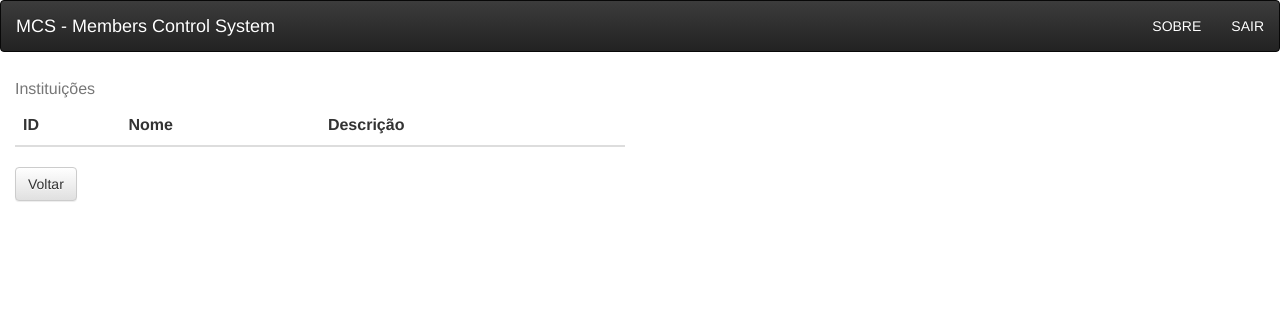
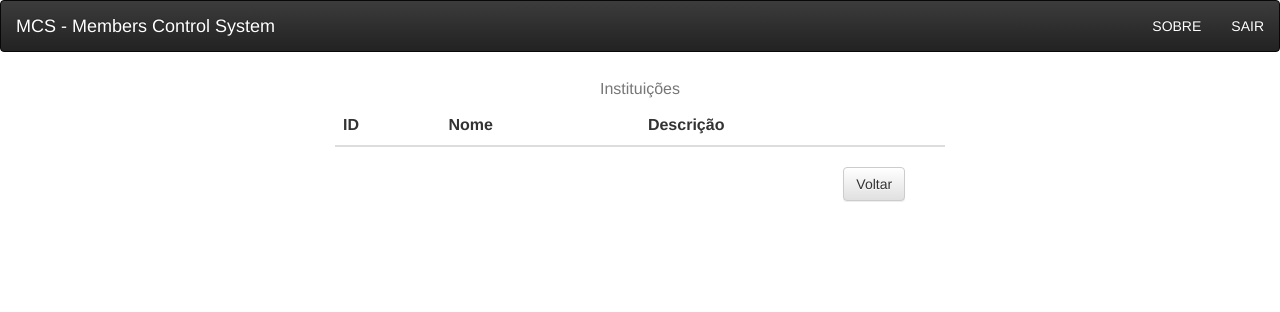
Before and after one commit to brunodarshan-zz/MembersControlSystem, a Django app: page /instituitions/instituitions_list/ in a window 1280 px wide. Shown: the top 312 px of the page. Run offline with Django 3.2, Linux system fonts and the light colour scheme; lists and menus that the app fills with data are empty; some libraries are stand-ins or nearby versions.

Commit message:
Modificações nos templates de formulários e tabelas

```diff
--- a/members/static/css/style.css
+++ b/members/static/css/style.css
@@ -5,7 +5,3 @@ body {
 .nav-login .container-fluid .navbar-header .navbar-brand, .nav-login .container-fluid ul li a {
 	color: #fff;
 }
-
-div .back {
-	margin-left: 40px;
-}
--- a/members/templates/members/add_actuation.html
+++ b/members/templates/members/add_actuation.html
@@ -11,8 +11,8 @@
 {% bootstrap_messages %}
 
 {% block content %}
-	<div class="container form-group row center-block">
-		<div class="col-xs-7">
+	<div class="container form-group">
+		<div class="col-xs-7 col-md-offset-2">
 			<form method="POST" class="form-group">
 				<fieldset>
 					<legend>Cadastro de Atuações</legend>
--- a/members/templates/members/add_instituition.html
+++ b/members/templates/members/add_instituition.html
@@ -11,8 +11,8 @@
 {% bootstrap_messages %}
 
 {% block content %}
-	<div class="container form-group row center-block">
-		<div class="col-xs-7">
+	<div class="container form-group">
+		<div class="col-xs-7 col-md-offset-2">
 			<form method="POST" class="form-group">
 				<fieldset>
 					<legend>Cadastro de Instituições</legend>
@@ -22,7 +22,7 @@
 					{% bootstrap_form form %}
 
 					{% bootstrap_button "Cadastrar" button_type="submit" button_class="btn-default" %}
-					<a href="{% url 'dashboard' %}">{% bootstrap_button "Voltar" button_type="button" button_class="btn-default" %}</a>
+					<a href="{% url 'dashboard' %}">{% bootstrap_button "Voltar" button_type="button" button_class="btn-default " %}</a>
 				</fieldset>
 			</form>
 		</div>
--- a/members/templates/members/add_member.html
+++ b/members/templates/members/add_member.html
@@ -11,8 +11,8 @@
 {% bootstrap_messages %}
 
 {% block content %}
-	<div class="container form-group row center-block">
-		<div class="col-xs-7">
+	<div class="container form-group">
+		<div class="col-xs-7 col-md-offset-2">
 			<form method="POST" class="form-group">
 				<fieldset>
 					<legend>Cadastro de Membros</legend>
--- a/members/templates/members/add_position.html
+++ b/members/templates/members/add_position.html
@@ -11,8 +11,8 @@
 {% bootstrap_messages %}
 
 {% block content %}
-	<div class="container form-group row center-block">
-		<div class="col-xs-7">
+	<div class="container form-group">
+		<div class="col-xs-7 col-md-offset-2">
 			<form method="POST" class="form-group">
 				<fieldset>
 					<legend>Cadastro de Cargos</legend>
--- a/members/templates/members/add_specialty.html
+++ b/members/templates/members/add_specialty.html
@@ -11,8 +11,8 @@
 {% bootstrap_messages %}
 
 {% block content %}
-	<div class="container form-group row center-block">
-		<div class="col-xs-7">
+	<div class="container form-group">
+		<div class="col-xs-7 col-md-offset-2">
 			<form method="POST" class="form-group">
 				<fieldset>
 					<legend>Cadastro de Especialidades</legend>
--- a/members/templates/members/instituitions_list.html
+++ b/members/templates/members/instituitions_list.html
@@ -11,9 +11,9 @@
 {% bootstrap_messages %}
 
 {% block content %}
-	<div class="col-md-6">
-		<table class="table table-striped">
-			 <caption>Instituições</caption>
+	<div class="col-md-6 col-md-offset-3">
+		<table class="table table-striped table-hover">
+			 <caption class="text-center">Instituições</caption>
 			<thead>
 				<tr>
 					<th>ID</th>
@@ -32,6 +32,7 @@
 				{% endfor %}
 			</tbody>
 		</table>
-		<a href="{% url 'dashboard' %}" class="back">{% bootstrap_button "Voltar" button_type="button" button_class="btn-default right" %}</a>
+
+		<a href="{% url 'dashboard' %}">{% bootstrap_button "Voltar" button_type="button" button_class="btn-default col-md-offset-10" %}</a>
 	</div>
 {% endblock %}
--- a/members/templates/members/members_list.html
+++ b/members/templates/members/members_list.html
@@ -11,9 +11,9 @@
 {% bootstrap_messages %}
 
 {% block content %}
-	<div class="col-md-14 table-responsive" id="table-member">
+	<div class="col-md-14 table-responsive table-hover" id="table-member">
 		<table class="table table-striped table-condensed">
-			<caption>Membros</caption>
+			<caption class="text-center">Membros</caption>
 			<thead>
 				<tr>
 					<th>ID</th>
@@ -55,5 +55,7 @@
 				{% endfor %}
 			</tbody>
 		</table>
+
+		<a href="{% url 'dashboard' %}">{% bootstrap_button "Voltar" button_type="button" button_class="btn-default col-md-offset-10" %}</a>
 	</div>
 {% endblock %}
--- a/members/templates/members/positions_list.html
+++ b/members/templates/members/positions_list.html
@@ -12,8 +12,8 @@
 
 {% block content %}
 	<div class="col-md-6">
-		<table class="table table-striped">
-			<caption>Cargos</caption>
+		<table class="table table-striped table-hover col-md-offset-3">
+			<caption class="text-center">Cargos</caption>
 			<thead>
 				<tr>
 					<th>ID</th>
@@ -32,5 +32,7 @@
 				{% endfor %}
 			</tbody>
 		</table>
+
+		<a href="{% url 'dashboard' %}">{% bootstrap_button "Voltar" button_type="button" button_class="btn-default col-md-offset-10" %}</a>
 	</div>
 {% endblock %}
--- a/members/templates/members/specialties_list.html
+++ b/members/templates/members/specialties_list.html
@@ -12,8 +12,8 @@
 
 {% block content %}
 	<div class="col-md-6">
-		<table class="table table-striped">
-			<caption>Especialidades</caption>
+		<table class="table table-striped table-hover col-md-offset-3">
+			<caption class="text-center">Especialidades</caption>
 			<thead>
 				<tr>
 					<th>ID</th>
@@ -32,5 +32,7 @@
 				{% endfor %}
 			</tbody>
 		</table>
+
+		<a href="{% url 'dashboard' %}">{% bootstrap_button "Voltar" button_type="button" button_class="btn-default col-md-offset-10" %}</a>
 	</div>
 {% endblock %}
```
Also changed, not shown: members/templates/members/actuations_list.html (+5 -3 lines).
